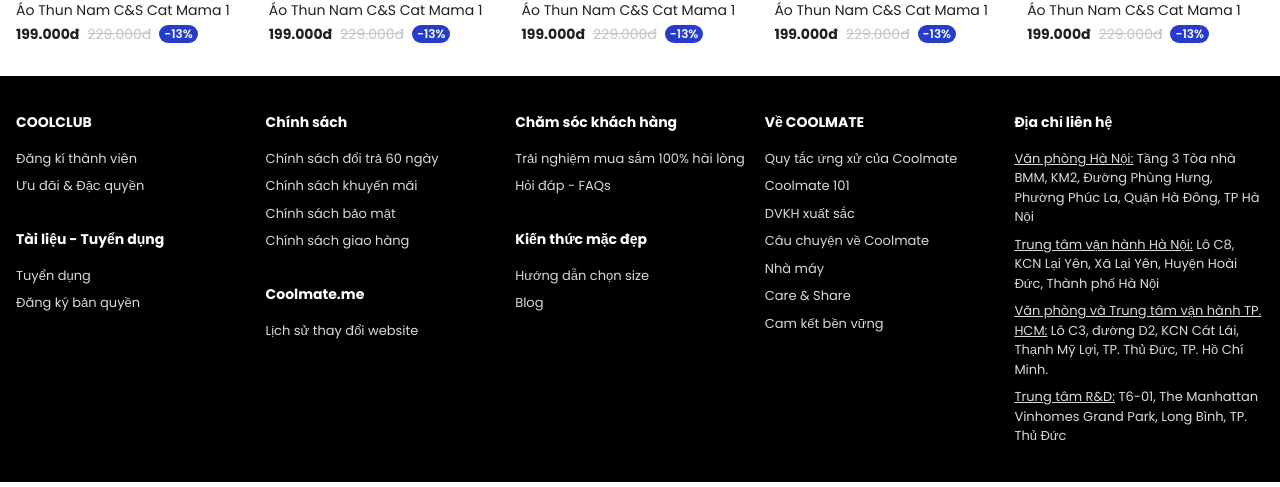
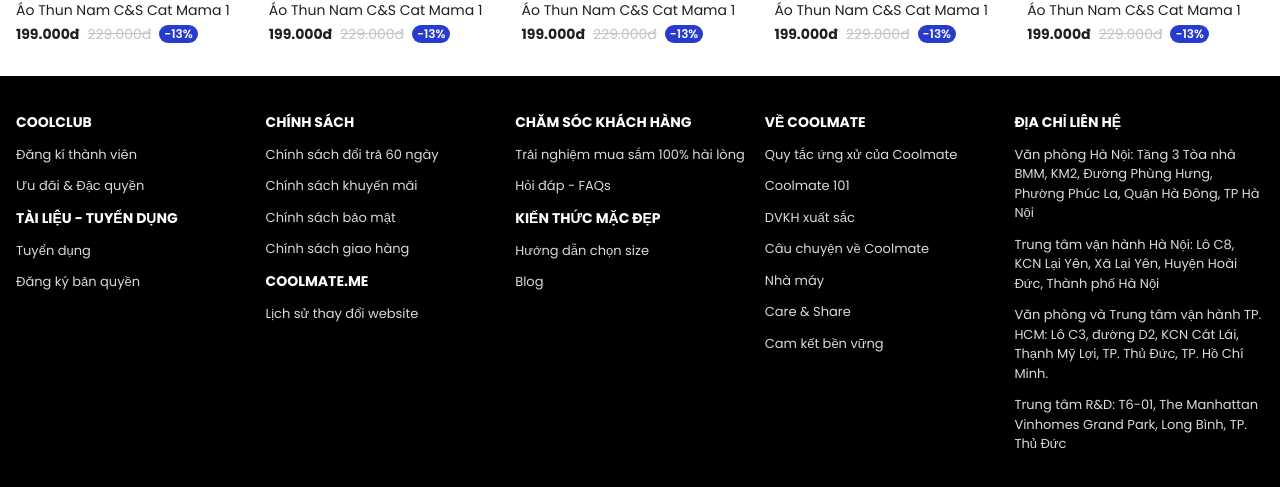
Before and after one commit to hiusnguyen201/FE_ADMIN_ClothingShop, a React (Vite) app: page / in a window 1280 px wide. Shown: the part 2350-2837 px from the top of the page. Built offline with nearby package versions, Linux system fonts and the light colour scheme.

Commit message:
#9 - :zap: reponsive footer

```diff
--- a/src/global.css
+++ b/src/global.css
@@ -107,7 +107,6 @@
 .footer-menu {
   width: 100%;
   font-size: 13px;
-  display: flex;
   background-color: #000;
   color: #d9d9d9;
 }
@@ -116,5 +115,4 @@
   color: #ffffff;
   font-size: 14px;
   font-weight: bold;
-  margin-bottom: 16px;
 }
--- /dev/null
+++ b/src/hooks/use-laptop.tsx
@@ -0,0 +1,19 @@
+import { useState, useEffect } from "react";
+
+const LAPTOP_BREAKPOINT = 1000;
+
+export function useIsLaptop() {
+  const [isLaptop, setIsLaptop] = useState<boolean | undefined>(undefined);
+
+  useEffect(() => {
+    const mql = window.matchMedia(`(min-width: ${LAPTOP_BREAKPOINT}px)`);
+    const onChange = () => {
+      setIsLaptop(window.innerWidth > LAPTOP_BREAKPOINT);
+    };
+    mql.addEventListener("change", onChange);
+    setIsLaptop(window.innerWidth > LAPTOP_BREAKPOINT);
+    return () => mql.removeEventListener("change", onChange);
+  }, []);
+
+  return !!isLaptop;
+}
--- a/src/layouts/client/components/Footer.jsx
+++ b/src/layouts/client/components/Footer.jsx
@@ -1,126 +1,95 @@
 import { Separator } from "@/components/ui/separator";
-import { Link } from "react-router-dom";
+import { FooterItem } from "./FooterItem";
 
 export default function Footer() {
   return (
     <footer className="footer-menu px-4 py-9">
-      <div className="w-1/5">
-        <p className="footer-menu_title">COOLCLUB</p>
-        <ul className="space-y-2">
-          <li>
-            <Link to="#">Đăng kí thành viên</Link>
-          </li>
-          <li>
-            <Link to="#">Ưu đãi & Đặc quyền</Link>
-          </li>
-        </ul>
-        <Separator className="my-4 bg-[transparent]" />
-        <p className="footer-menu_title">Tài liệu - Tuyển dụng</p>
-        <ul className="space-y-2">
-          <li>
-            <Link to="#">Tuyển dụng</Link>
-          </li>
-          <li>
-            <Link to="#">Đăng ký bản quyền</Link>
-          </li>
-        </ul>
-      </div>
-      <div className="w-1/5">
-        <p className="footer-menu_title">Chính sách</p>
-        <ul className="space-y-2">
-          <li>
-            <Link to="#">Chính sách đổi trả 60 ngày</Link>
-          </li>
-          <li>
-            <Link to="#">Chính sách khuyến mãi</Link>
-          </li>
-          <li>
-            <Link to="#">Chính sách bảo mật</Link>
-          </li>
-          <li>
-            <Link to="#">Chính sách giao hàng</Link>
-          </li>
-        </ul>
-        <Separator className="my-4 bg-[transparent]" />
-        <p className="footer-menu_title">Coolmate.me</p>
-        <ul className="space-y-2">
-          <li>
-            <Link to="#">Lịch sử thay đổi website</Link>
-          </li>
-        </ul>
-      </div>
-      <div className="w-1/5">
-        <p className="footer-menu_title">Chăm sóc khách hàng</p>
-        <ul className="space-y-2">
-          <li>
-            <Link to="#">Trải nghiệm mua sắm 100% hài lòng</Link>
-          </li>
-          <li>
-            <Link to="#">Hỏi đáp - FAQs</Link>
-          </li>
-        </ul>
-        <Separator className="my-4 bg-[transparent]" />
-        <p className="footer-menu_title">Kiến thức mặc đẹp</p>
-        <ul className="space-y-2">
-          <li>
-            <Link to="#">Hướng dẫn chọn size</Link>
-          </li>
-          <li>
-            <Link to="#">Blog</Link>
-          </li>
-        </ul>
-      </div>
-      <div className="w-1/5">
-        <p className="footer-menu_title">Về COOLMATE</p>
-        <ul className="space-y-2">
-          <li>
-            <Link to="#">Quy tắc ứng xử của Coolmate</Link>
-          </li>
-          <li>
-            <Link to="#">Coolmate 101</Link>
-          </li>
-          <li>
-            <Link to="#">DVKH xuất sắc</Link>
-          </li>
-          <li>
-            <Link to="#">Câu chuyện về Coolmate</Link>
-          </li>
-          <li>
-            <Link to="#">Nhà máy</Link>
-          </li>
-          <li>
-            <Link to="#">Care & Share</Link>
-          </li>
-          <li>
-            <Link to="#">Cam kết bền vững</Link>
-          </li>
-        </ul>
-      </div>
-      <div className="w-1/5">
-        <p className="footer-menu_title">Địa chỉ liên hệ</p>
-        <ul className="space-y-2">
-          <li>
-            <span className="underline">Văn phòng Hà Nội:</span> Tầng 3 Tòa
-            nhà BMM, KM2, Đường Phùng Hưng, Phường Phúc La, Quận Hà Đông,
-            TP Hà Nội
-          </li>
-          <li>
-            <span className="underline">Trung tâm vận hành Hà Nội:</span>{" "}
-            Lô C8, KCN Lại Yên, Xã Lại Yên, Huyện Hoài Đức, Thành phố Hà
-            Nội
-          </li>
-          <li>
-            <span className="underline">
-              Văn phòng và Trung tâm vận hành TP. HCM:
-            </span>{" "}
-            Lô C3, đường D2, KCN Cát Lái, Thạnh Mỹ Lợi, TP. Thủ Đức, TP. Hồ
-            Chí Minh.
-          </li>
-          <li>
-            <span className="underline">Trung tâm R&D:</span> T6-01, The
-            Manhattan Vinhomes Grand Park, Long Bình, TP. Thủ Đức
-          </li>
-        </ul>
+      <div className="max-w-screen-2xl w-full mx-auto">
+        <Separator className="lg:hidden my-5" />
+        <div className=" lg:flex space-y-3 lg:space-y-0">
+          <div className="lg:w-1/5 space-y-3">
+            <FooterItem
+              title="COOLCLUB"
+              items={[
+                { title: "Đăng kí thành viên" },
+                { title: "Ưu đãi & Đặc quyền" },
+              ]}
+            />
+            <FooterItem
+              title="Tài liệu - Tuyển dụng"
+              items={[
+                { title: "Tuyển dụng" },
+                { title: "Đăng ký bản quyền" },
+              ]}
+            />
+          </div>
+          <div className="lg:w-1/5 space-y-3">
+            <FooterItem
+              title="Chính sách"
+              items={[
+                { title: "Chính sách đổi trả 60 ngày" },
+                { title: "Chính sách khuyến mãi" },
+                { title: "Chính sách bảo mật" },
+                { title: "Chính sách giao hàng" },
+              ]}
+            />
+            <FooterItem
+              title="Coolmate.me"
+              items={[{ title: "Lịch sử thay đổi website" }]}
+            />
+          </div>
+          <div className="lg:w-1/5 space-y-3">
+            <FooterItem
+              title="Chăm sóc khách hàng"
+              items={[
+                { title: "Trải nghiệm mua sắm 100% hài lòng" },
+                { title: "Hỏi đáp - FAQs" },
+              ]}
+            />
+            <FooterItem
+              title="Kiến thức mặc đẹp"
+              items={[{ title: "Hướng dẫn chọn size" }, { title: "Blog" }]}
+            />
+          </div>
+          <div className="lg:w-1/5 space-y-3">
+            <FooterItem
+              title="Về COOLMATE"
+              items={[
+                { title: "Quy tắc ứng xử của Coolmate" },
+                { title: "Coolmate 101" },
+                { title: "DVKH xuất sắc" },
+                { title: "Câu chuyện về Coolmate" },
+                { title: "Nhà máy" },
+                { title: "Care & Share" },
+                { title: "Cam kết bền vững" },
+              ]}
+            />
+          </div>
+          <div className="lg:w-1/5 space-y-3">
+            <FooterItem
+              title="Địa chỉ liên hệ"
+              items={[
+                {
+                  title:
+                    "Văn phòng Hà Nội: Tầng 3 Tòa nhà BMM, KM2, Đường Phùng Hưng, Phường Phúc La, Quận Hà Đông, TP Hà Nội",
+                },
+                {
+                  title:
+                    "Trung tâm vận hành Hà Nội: Lô C8, KCN Lại Yên, Xã Lại Yên, Huyện Hoài Đức, Thành phố Hà Nội",
+                },
+                {
+                  title:
+                    "Văn phòng và Trung tâm vận hành TP. HCM: Lô C3, đường D2, KCN Cát Lái, Thạnh Mỹ Lợi, TP. Thủ Đức, TP. Hồ Chí Minh.",
+                },
+                {
+                  title:
+                    "Trung tâm R&D: T6-01, The Manhattan Vinhomes Grand Park, Long Bình, TP. Thủ Đức",
+                },
+              ]}
+            />
+          </div>
+        </div>
+        <Separator className="lg:hidden my-5" />
       </div>
     </footer>
   );
--- /dev/null
+++ b/src/layouts/client/components/FooterItem.jsx
@@ -0,0 +1,61 @@
+import {
+  Collapsible,
+  CollapsibleTrigger,
+  CollapsibleContent,
+} from "@/components/ui/collapsible";
+import { ChevronRight } from "lucide-react";
+import { Link } from "react-router-dom";
+import { cn } from "@/lib/utils";
+import { useIsLaptop } from "@/hooks/use-laptop";
+import { useEffect, useState } from "react";
+
+export function FooterItem({ className, title, items }) {
+  const isLaptop = useIsLaptop();
+  const [open, setOpen] = useState(isLaptop);
+
+  useEffect(() => {
+    setOpen(isLaptop);
+  }, [isLaptop]);
+
+  const handleOpenContent = () => {
+    if (!isLaptop) {
+      setOpen(!open);
+    }
+  };
+
+  return (
+    <Collapsible
+      asChild
+      open={open}
+      onOpenChange={setOpen}
+      className={cn("w-full group/collapsible", className)}
+    >
+      <div className="group/menu-item relative">
+        <div
+          className="flex items-center justify-between text-[#fff] footer-menu_title"
+          onClick={handleOpenContent}
+        >
+          <p className="uppercase font-bold">{title}</p>
+          {!isLaptop && (
+            <ChevronRight className="ml-auto transition-transform duration-200 group-data-[state=open]/collapsible:rotate-90" />
+          )}
+        </div>
+        <CollapsibleContent>
+          <ul className="mt-3 px-2 md:p-0 space-y-3">
+            {items &&
+              items.length &&
+              items.map((item) => {
+                return (
+                  <li className="footer-menu_item" key={item.title}>
+                    <Link className="block" to={item.to}>
+                      {item.title}
+                    </Link>
+                  </li>
+                );
+              })}
+          </ul>
+        </CollapsibleContent>
+      </div>
+    </Collapsible>
+  );
+}
```
